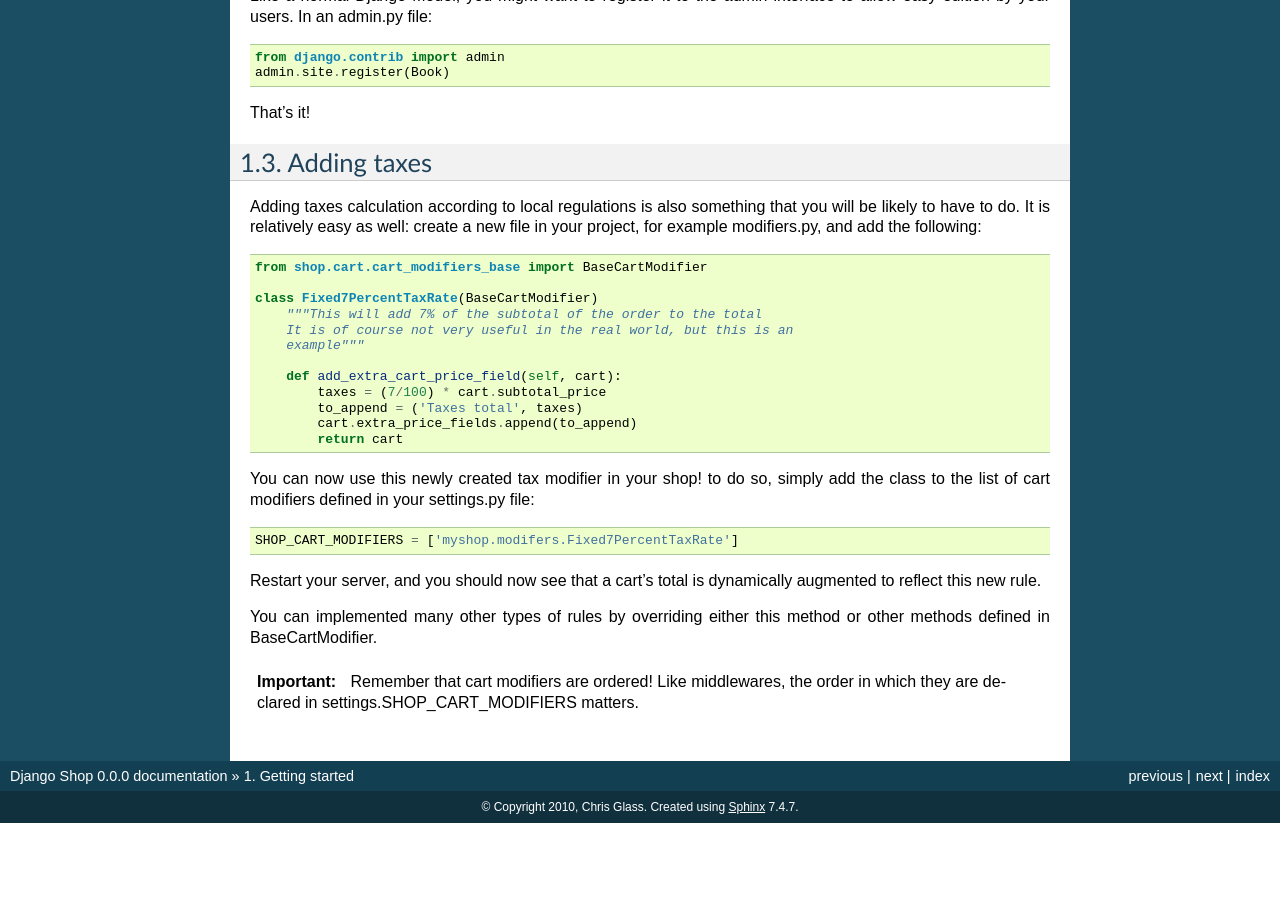
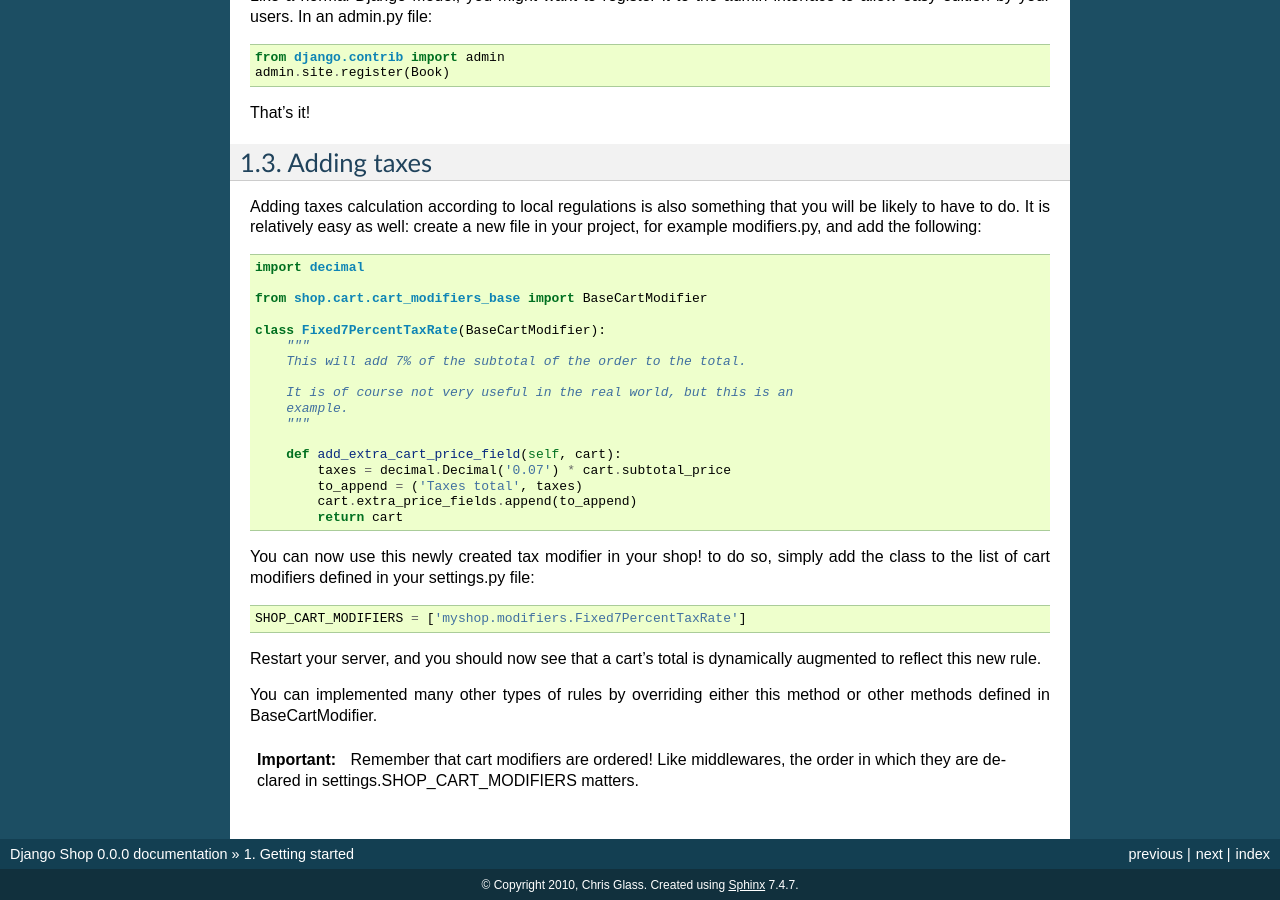
Before and after one commit to smartdevcode/django-shop, a Sphinx documentation site: the page built from docs/getting-started.rst, in a window 1280 px wide and 900 px high, scrolled down 2153 px. Built offline with Sphinx 7.4.7, drawn with Linux system fonts in a browser that asks for light colours; before the commit the page ends 2976 px from its top, so only the background shows below that.

Commit message:
The returned form was a form *class* rather than a form *instance* - and so

```diff
--- a/docs/getting-started.rst
+++ b/docs/getting-started.rst
@@ -139,15 +139,20 @@ Adding taxes calculation according to local regulations is also something that
 you will be likely to have to do. It is relatively easy as well: create a new
 file in your project, for example modifiers.py, and add the following::
 
+    import decimal
+
     from shop.cart.cart_modifiers_base import BaseCartModifier
 
-    class Fixed7PercentTaxRate(BaseCartModifier)
-        """This will add 7% of the subtotal of the order to the total
+    class Fixed7PercentTaxRate(BaseCartModifier):
+        """
+        This will add 7% of the subtotal of the order to the total.
+
         It is of course not very useful in the real world, but this is an
-        example"""
+        example.
+        """
 
         def add_extra_cart_price_field(self, cart):
-            taxes = (7/100) * cart.subtotal_price
+            taxes = decimal.Decimal('0.07') * cart.subtotal_price
             to_append = ('Taxes total', taxes)
             cart.extra_price_fields.append(to_append)
             return cart
@@ -155,7 +160,7 @@ file in your project, for example modifiers.py, and add the following::
 You can now use this newly created tax modifier in your shop! to do so, simply
 add the class to the list of cart modifiers defined in your settings.py file::
 
-    SHOP_CART_MODIFIERS = ['myshop.modifers.Fixed7PercentTaxRate']
+    SHOP_CART_MODIFIERS = ['myshop.modifiers.Fixed7PercentTaxRate']
 
 Restart your server, and you should now see that a cart's total is dynamically
 augmented to reflect this new rule.
```
Also changed, not shown: 1 other file.
